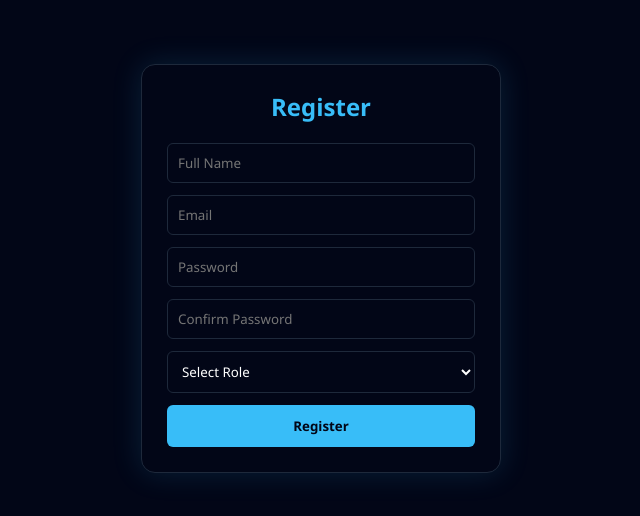
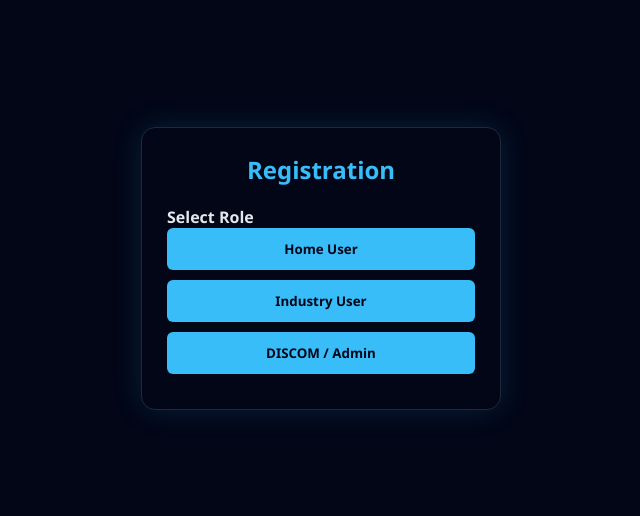
Before and after one commit to Vaisujaiswal/webApp, a React (Create React App) app in the folder frontend/: page / in a window 1280 px wide. Shown: the part 132-648 px from the top of the page, without its empty margins (319-959 px from the left). Built offline with nearby package versions, Linux system fonts and the light colour scheme.

Commit message:
design Regiteration page

```diff
--- a/frontend/src/App.js
+++ b/frontend/src/App.js
@@ -1,9 +1,30 @@
+// import Dashboard from "./pages/Dashboard";
+// import Register from "./pages/Register";
+
+// function App() {
+//   // return <Dashboard />;
+//   return <Register />;
+// }
+
+// export default App;
+
+
+
+
+
+
+
+
+
+
+import { useState } from "react";
+import Register from "./pages/Register";
 import Dashboard from "./pages/Dashboard";
-import Register from "./pages/Register";
 
 function App() {
-  // return <Dashboard />;
-  return <Register />;
+  const [role, setRole] = useState(null);
+
+  return role ? <Dashboard role={role} /> : <Register onFinish={setRole} />;
 }
 
 export default App;
--- a/frontend/src/pages/Dashboard.jsx
+++ b/frontend/src/pages/Dashboard.jsx
@@ -76,7 +76,7 @@ import EfficiencyMeter from "../components/EfficiencyMeter";
 import "../styles/dashboard.css";
 import { FaRupeeSign, FaBolt, FaBullseye } from "react-icons/fa";
 
-function Dashboard() {
+function Dashboard({ role }) {
   return (
     <div className="app">
       <Sidebar />
--- a/frontend/src/pages/Register.jsx
+++ b/frontend/src/pages/Register.jsx
@@ -1,77 +1,196 @@
+// import { useState } from "react";
+// import "../styles/auth.css";
+
+// function Register() {
+//   const [role, setRole] = useState("");
+//   const [form, setForm] = useState({});
+//   const [error, setError] = useState("");
+
+//   const handleChange = (e) => {
+//     setForm({ ...form, [e.target.name]: e.target.value });
+//   };
+
+//   const handleSubmit = (e) => {
+//     e.preventDefault();
+
+//     if (!form.name || !form.email || !form.password || !form.confirmPassword || !role) {
+//       setError("Please fill all required fields");
+//       return;
+//     }
+
+//     if (form.password !== form.confirmPassword) {
+//       setError("Passwords do not match");
+//       return;
+//     }
+
+//     const userData = { ...form, role };
+//     localStorage.setItem("user", JSON.stringify(userData));
+
+//     alert("Registration Successful!");
+//     console.log("Saved User:", userData);
+//   };
+
+//   return (
+//     <div className="auth-container">
+//       <form className="auth-card" onSubmit={handleSubmit}>
+//         <h2>Register</h2>
+
+//         {error && <p className="error">{error}</p>}
+
+//         {/* COMMON FIELDS */}
+//         <input name="name" placeholder="Full Name" onChange={handleChange} />
+//         <input name="email" placeholder="Email" onChange={handleChange} />
+//         <input type="password" name="password" placeholder="Password" onChange={handleChange} />
+//         <input type="password" name="confirmPassword" placeholder="Confirm Password" onChange={handleChange} />
+
+//         {/* ROLE SELECTION */}
+//         <select onChange={(e) => setRole(e.target.value)}>
+//           <option value="">Select Role</option>
+//           <option value="home">Home User</option>
+//           <option value="industry">Industry User</option>
+//           <option value="discom">DISCOM / Admin</option>
+//         </select>
+
+//         {/* HOME USER FIELDS */}
+//         {role === "home" && (
+//           <>
+//             <input name="city" placeholder="City" onChange={handleChange} />
+//             <select name="houseType" onChange={handleChange}>
+//               <option value="">House Type</option>
+//               <option value="flat">Flat</option>
+//               <option value="independent">Independent</option>
+//             </select>
+//             <input name="monthlyUnits" placeholder="Avg Monthly Units (optional)" onChange={handleChange} />
+//             <select name="provider" onChange={handleChange}>
+//               <option value="">Electricity Provider</option>
+//               <option value="Tata">Tata Power</option>
+//               <option value="Adani">Adani</option>
+//               <option value="BEST">BEST</option>
+//             </select>
+//           </>
+//         )}
+
+//         {/* INDUSTRY USER FIELDS */}
+//         {role === "industry" && (
+//           <>
+//             <input name="industryName" placeholder="Industry Name" onChange={handleChange} />
+//             <select name="industryType" onChange={handleChange}>
+//               <option value="">Industry Type</option>
+//               <option value="Manufacturing">Manufacturing</option>
+//               <option value="IT">IT</option>
+//               <option value="Textile">Textile</option>
+//             </select>
+//             <input name="shifts" placeholder="Operating Hours / Shifts" onChange={handleChange} />
+//             <input name="monthlyUnits" placeholder="Approx Monthly Units" onChange={handleChange} />
+//             <input name="city" placeholder="City / Industrial Area" onChange={handleChange} />
+//           </>
+//         )}
+
+//         {/* DISCOM / ADMIN FIELDS */}
+//         {role === "discom" && (
+//           <>
+//             <input name="orgName" placeholder="Organization Name" onChange={handleChange} />
+//             <input name="designation" placeholder="Designation" onChange={handleChange} />
+//             <input name="region" placeholder="Region / City" onChange={handleChange} />
+//             <input name="accessCode" placeholder="Admin Access Code" onChange={handleChange} />
+//           </>
+//         )}
+
+//         <button type="submit">Register</button>
+//       </form>
+//     </div>
+//   );
+// }
+
+// export default Register;
+
+
+
+
+
+
+
+
+
+
+
+
+
 import { useState } from "react";
 import "../styles/auth.css";
 
-function Register() {
+function Register({ onFinish }) {
+  const [step, setStep] = useState(1);
   const [role, setRole] = useState("");
   const [form, setForm] = useState({});
-  const [error, setError] = useState("");
 
   const handleChange = (e) => {
     setForm({ ...form, [e.target.name]: e.target.value });
   };
 
-  const handleSubmit = (e) => {
-    e.preventDefault();
+  const next = () => setStep(step + 1);
+  const back = () => setStep(step - 1);
 
-    if (!form.name || !form.email || !form.password || !form.confirmPassword || !role) {
-      setError("Please fill all required fields");
-      return;
-    }
-
-    if (form.password !== form.confirmPassword) {
-      setError("Passwords do not match");
-      return;
-    }
-
-    const userData = { ...form, role };
+  const finish = () => {
+    const userData = { role, ...form };
     localStorage.setItem("user", JSON.stringify(userData));
-
-    alert("Registration Successful!");
-    console.log("Saved User:", userData);
+    onFinish(role);
   };
 
   return (
     <div className="auth-container">
-      <form className="auth-card" onSubmit={handleSubmit}>
-        <h2>Register</h2>
+      <div className="auth-card">
+        <h2>Registration</h2>
 
-        {error && <p className="error">{error}</p>}
+        {/* STEP 1: ROLE SELECTION */}
+        {step === 1 && (
+          <>
+            <h4>Select Role</h4>
+            <button onClick={() => { setRole("home"); next(); }}>Home User</button>
+            <button onClick={() => { setRole("industry"); next(); }}>Industry User</button>
+            <button onClick={() => { setRole("discom"); next(); }}>DISCOM / Admin</button>
+          </>
+        )}
 
-        {/* COMMON FIELDS */}
-        <input name="name" placeholder="Full Name" onChange={handleChange} />
-        <input name="email" placeholder="Email" onChange={handleChange} />
-        <input type="password" name="password" placeholder="Password" onChange={handleChange} />
-        <input type="password" name="confirmPassword" placeholder="Confirm Password" onChange={handleChange} />
+        {/* STEP 2: COMMON DETAILS */}
+        {step === 2 && (
+          <>
+            <input name="name" placeholder="Full Name" onChange={handleChange} />
+            <input name="email" placeholder="Email" onChange={handleChange} />
+            <input type="password" name="password" placeholder="Password" onChange={handleChange} />
 
-        {/* ROLE SELECTION */}
-        <select onChange={(e) => setRole(e.target.value)}>
-          <option value="">Select Role</option>
-          <option value="home">Home User</option>
-          <option value="industry">Industry User</option>
-          <option value="discom">DISCOM / Admin</option>
-        </select>
+            <div className="step-actions">
+              <button onClick={back}>Back</button>
+              <button onClick={next}>Next</button>
+            </div>
+          </>
+        )}
 
-        {/* HOME USER FIELDS */}
-        {role === "home" && (
+        {/* STEP 3: ROLE-SPECIFIC DETAILS */}
+        {step === 3 && role === "home" && (
           <>
-            <input name="city" placeholder="City" onChange={handleChange} />
+            <input name="city" placeholder="City / Location" onChange={handleChange} />
             <select name="houseType" onChange={handleChange}>
               <option value="">House Type</option>
-              <option value="flat">Flat</option>
-              <option value="independent">Independent</option>
+              <option value="Flat">Flat</option>
+              <option value="Independent">Independent</option>
             </select>
             <input name="monthlyUnits" placeholder="Avg Monthly Units (optional)" onChange={handleChange} />
             <select name="provider" onChange={handleChange}>
               <option value="">Electricity Provider</option>
-              <option value="Tata">Tata Power</option>
+              <option value="Tata">Tata</option>
               <option value="Adani">Adani</option>
               <option value="BEST">BEST</option>
             </select>
+
+            <div className="step-actions">
+              <button onClick={back}>Back</button>
+              <button onClick={finish}>Finish</button>
+            </div>
           </>
         )}
 
-        {/* INDUSTRY USER FIELDS */}
-        {role === "industry" && (
+        {step === 3 && role === "industry" && (
           <>
             <input name="industryName" placeholder="Industry Name" onChange={handleChange} />
             <select name="industryType" onChange={handleChange}>
@@ -83,21 +202,28 @@ function Register() {
             <input name="shifts" placeholder="Operating Hours / Shifts" onChange={handleChange} />
             <input name="monthlyUnits" placeholder="Approx Monthly Units" onChange={handleChange} />
             <input name="city" placeholder="City / Industrial Area" onChange={handleChange} />
+
+            <div className="step-actions">
+              <button onClick={back}>Back</button>
+              <button onClick={finish}>Finish</button>
+            </div>
           </>
         )}
 
-        {/* DISCOM / ADMIN FIELDS */}
-        {role === "discom" && (
+        {step === 3 && role === "discom" && (
           <>
             <input name="orgName" placeholder="Organization Name" onChange={handleChange} />
             <input name="designation" placeholder="Designation" onChange={handleChange} />
             <input name="region" placeholder="Region / City" onChange={handleChange} />
-            <input name="accessCode" placeholder="Admin Access Code" onChange={handleChange} />
+            <input name="accessCode" placeholder="Admin Access Code (optional)" onChange={handleChange} />
+
+            <div className="step-actions">
+              <button onClick={back}>Back</button>
+              <button onClick={finish}>Finish</button>
+            </div>
           </>
         )}
-
-        <button type="submit">Register</button>
-      </form>
+      </div>
     </div>
   );
 }
--- a/frontend/src/styles/auth.css
+++ b/frontend/src/styles/auth.css
@@ -52,3 +52,13 @@
   font-size: 14px;
   margin-bottom: 10px;
 }
+
+.step-actions {
+  display: flex;
+  justify-content: space-between;
+  margin-top: 15px;
+}
+
+.auth-card button {
+  margin-bottom: 10px;
+}
```
